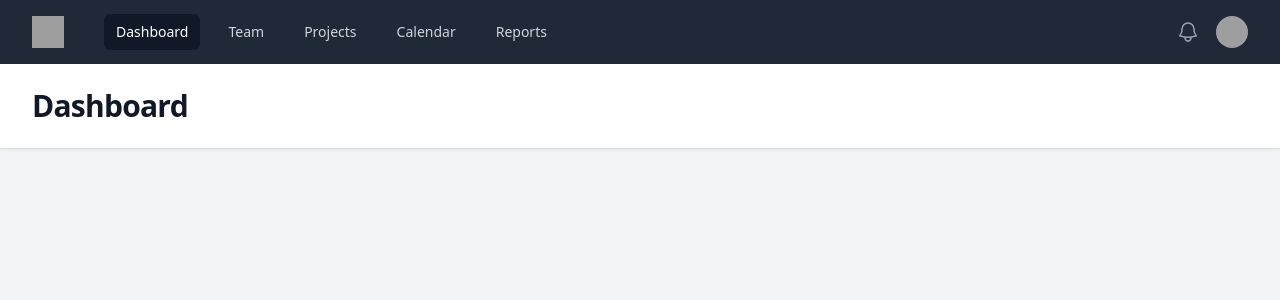
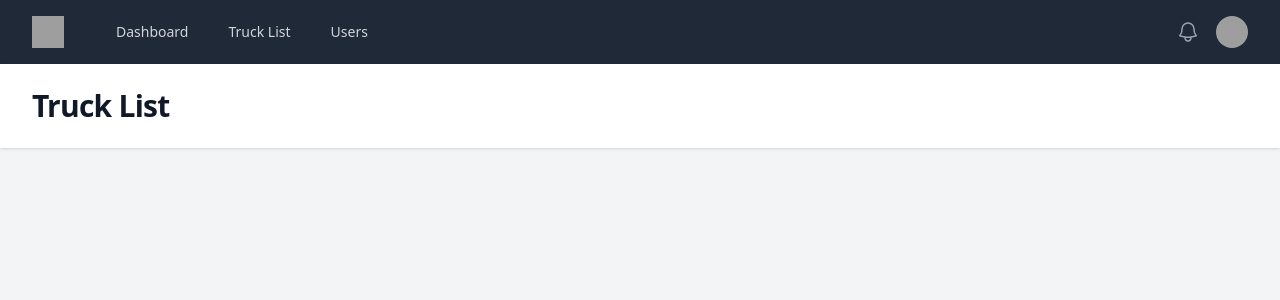
Before and after one commit to bigbossalways/truck-ordering-application, a React (Vite) app in the folder react/: page /truck-list in a window 1280 px wide. Shown: the top 300 px of the page. Built offline with nearby package versions, Linux system fonts and the light colour scheme; grey boxes are pictures that could not be loaded.

Commit message:
fix route

```diff
--- a/react/src/components/DefaultLayout.jsx
+++ b/react/src/components/DefaultLayout.jsx
@@ -1,5 +1,6 @@
 import { Disclosure, DisclosureButton, DisclosurePanel, Menu, MenuButton, MenuItem, MenuItems } from '@headlessui/react'
 import { Bars3Icon, BellIcon, XMarkIcon } from '@heroicons/react/24/outline'
+import { NavLink, Outlet } from 'react-router-dom'
 
 const user = {
     name: 'Tom Cook',
@@ -8,15 +9,13 @@
         'https://images.unsplash.com/photo-1472099645785-5658abf4ff4e?ixlib=rb-1.2.1&ixid=eyJhcHBfaWQiOjEyMDd9&auto=format&fit=facearea&facepad=2&w=256&h=256&q=80',
 }
 const navigation = [
-    { name: 'Dashboard', href: '#', current: true },
-    { name: 'Team', href: '#', current: false },
-    { name: 'Projects', href: '#', current: false },
-    { name: 'Calendar', href: '#', current: false },
-    { name: 'Reports', href: '#', current: false },
+    { name: 'Dashboard', to: '/' },
+    { name: 'Truck List', to: '/truck-list' },
+    { name: 'Users', href: '/', current: false },
+
 ]
 const userNavigation = [
     { name: 'Your Profile', href: '#' },
-    { name: 'Settings', href: '#' },
     { name: 'Sign out', href: '#' },
 ]
 
@@ -43,9 +42,9 @@
                                 <div className="hidden md:block">
                                     <div className="ml-10 flex items-baseline space-x-4">
                                         {navigation.map((item) => (
-                                            <a
+                                            <NavLink
                                                 key={item.name}
-                                                href={item.href}
+                                                to={item.to}
                                                 aria-current={item.current ? 'page' : undefined}
                                                 className={classNames(
                                                     item.current ? 'bg-gray-900 text-white' : 'text-gray-300 hover:bg-gray-700 hover:text-white',
@@ -53,7 +52,7 @@
                                                 )}
                                             >
                                                 {item.name}
-                                            </a>
+                                            </NavLink>
                                         ))}
                                     </div>
                                 </div>
@@ -159,14 +158,9 @@
                     </DisclosurePanel>
                 </Disclosure>
 
-                <header className="bg-white shadow">
-                    <div className="mx-auto max-w-7xl px-4 py-6 sm:px-6 lg:px-8">
-                        <h1 className="text-3xl font-bold tracking-tight text-gray-900">Dashboard</h1>
-                    </div>
-                </header>
-                <main>
-                    <div className="mx-auto max-w-7xl px-4 py-6 sm:px-6 lg:px-8">{/* Your content */}</div>
-                </main>
+
+                <Outlet />
+
             </div>
         </>
     )
--- a/react/src/router.jsx
+++ b/react/src/router.jsx
@@ -1,4 +1,4 @@
-import { createBrowserRouter } from "react-router-dom";
+import { createBrowserRouter, Navigate } from "react-router-dom";
 import Dashboard from "./views/Dashboard";
 import Login from "./views/Login";
 import Signup from "./views/Signup";
@@ -13,6 +13,10 @@
         children: [
             {
                 path: '/dashboard',
+                element: <Navigate to="/" />
+            },
+            {
+                path: '/',
                 element: <Dashboard />
             },
             {
--- a/react/src/views/Dashboard.jsx
+++ b/react/src/views/Dashboard.jsx
@@ -1,6 +1,17 @@
 function Dashboard() {
     return (
-        <div>Dashboard</div>
+        <>
+            <header className="bg-white shadow">
+                <div className="mx-auto max-w-7xl px-4 py-6 sm:px-6 lg:px-8">
+                    <h1 className="text-3xl font-bold tracking-tight text-gray-900">Dashboard</h1>
+                </div>
+            </header>
+            <main>
+                <div className="mx-auto max-w-7xl px-4 py-6 sm:px-6 lg:px-8">
+
+                </div>
+            </main>
+        </>
     )
 }
 
--- a/react/src/views/TruckList.jsx
+++ b/react/src/views/TruckList.jsx
@@ -1,7 +1,13 @@
 
 function TruckList() {
     return (
-        <div>TruckList</div>
+        <>
+            <header className="bg-white shadow">
+                <div className="mx-auto max-w-7xl px-4 py-6 sm:px-6 lg:px-8">
+                    <h1 className="text-3xl font-bold tracking-tight text-gray-900">Truck List</h1>
+                </div>
+            </header>
+        </>
     )
 }
 
```
